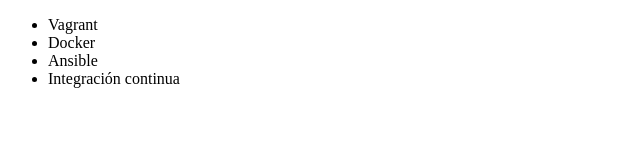
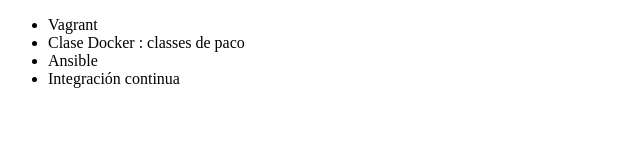
Before and after one commit to YeisonGH/pruba, a plain HTML site: page index.html in a window 1280 px wide. Shown: the whole page, without its empty margins (0-640 px from the left). Drawn offline with Linux system fonts and the light colour scheme.

Commit message:
correcion docken

```diff
--- a/index.html
+++ b/index.html
@@ -7,7 +7,7 @@
 <body>
      <ul>
          <li> Vagrant </li>
-         <li> Docker </li>
+         <li> Clase Docker : classes de paco</li>
          <li> Ansible </li>
          <li> Integración continua</li>
      </ul>
```
